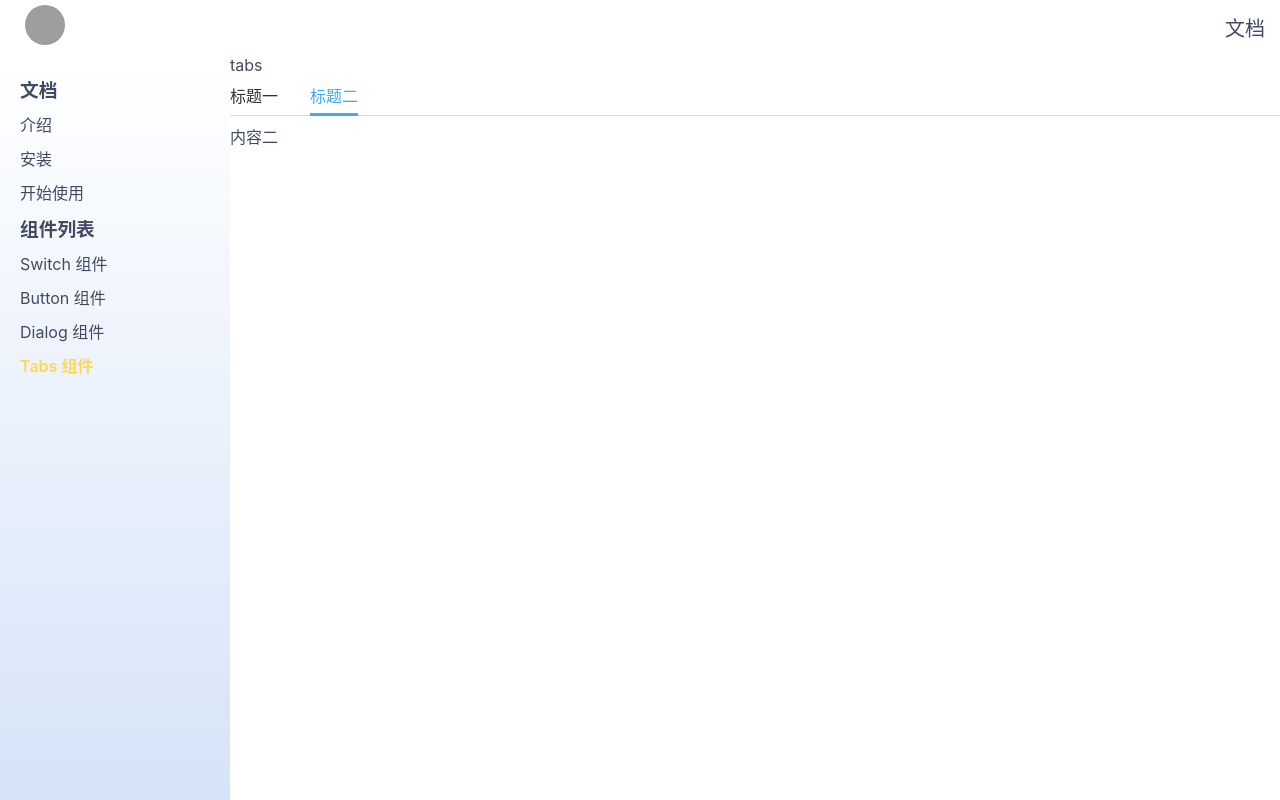
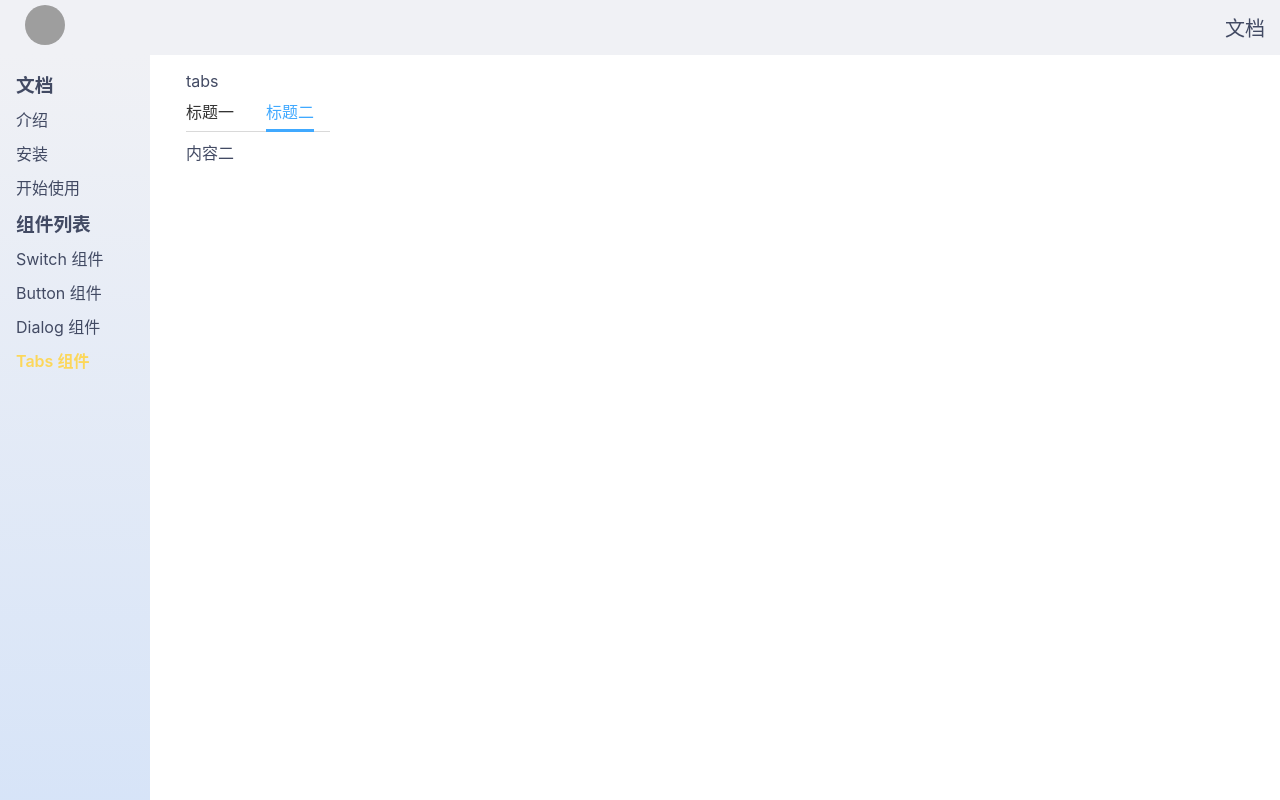
Before and after one commit to Amayw/MoonUI3, a Vue app: page /doc/tabs in a window 1280 px wide. Built offline with nearby package versions, Linux system fonts and the light colour scheme; grey boxes are pictures that could not be loaded.

Commit message:
修改doc组件的侧边栏样式

```diff
--- a/src/index.scss
+++ b/src/index.scss
@@ -29,3 +29,6 @@ li{
 #app {
   font-family: -apple-system, "Noto Sans", "Helvetica Neue", Helvetica, "Nimbus Sans L", Arial, "Liberation Sans", "PingFang SC", "Hiragino Sans GB", "Noto Sans CJK SC", "Source Han Sans SC", "Source Han Sans CN", "Microsoft YaHei", "Wenquanyi Micro Hei", "WenQuanYi Zen Hei", "ST Heiti", SimHei, "WenQuanYi Zen Hei Sharp", sans-serif;
 }
+body{
+  font-size: 16px;
+}
--- a/src/views/Doc.vue
+++ b/src/views/Doc.vue
@@ -63,18 +63,30 @@
         flex-direction: column;
         height: 100vh;
         color: $dark-color;
-
+        >.topnav{
+            background: rgba(240, 241, 245, 1);
+        }
         >.content{
+            position: relative;
             display: flex;
             flex-grow: 1;
             overflow: hidden;
+            padding-left: 170px;
+            @media (max-width: 500px) {
+                padding-left: 0;
+                border: none;
+            }
             >aside{
-                flex: 1;
                 display: flex;
                 flex-direction: column;
-                background: linear-gradient(180deg, rgba(255,255,255,1) 0%, rgba(213,227,248,1) 100%);
-                padding-top: 20px;
-                padding-left: 20px ;
+                background: linear-gradient(180deg, rgba(240, 241, 245, 1) 0%, rgba(213,227,248,1) 100%);
+                width: 150px;
+                padding: 16px;
+                position: fixed;
+                top: 54px;
+                left: 0;
+                min-height: 100vh;
+                z-index:10;
                 li{
                     margin: 10px auto;
                     >.router-link-active{
@@ -85,8 +97,8 @@
 
             }
             >main{
-                flex: 5;
                 overflow: scroll;
+                padding: 16px;
             }
         }
     }
```
